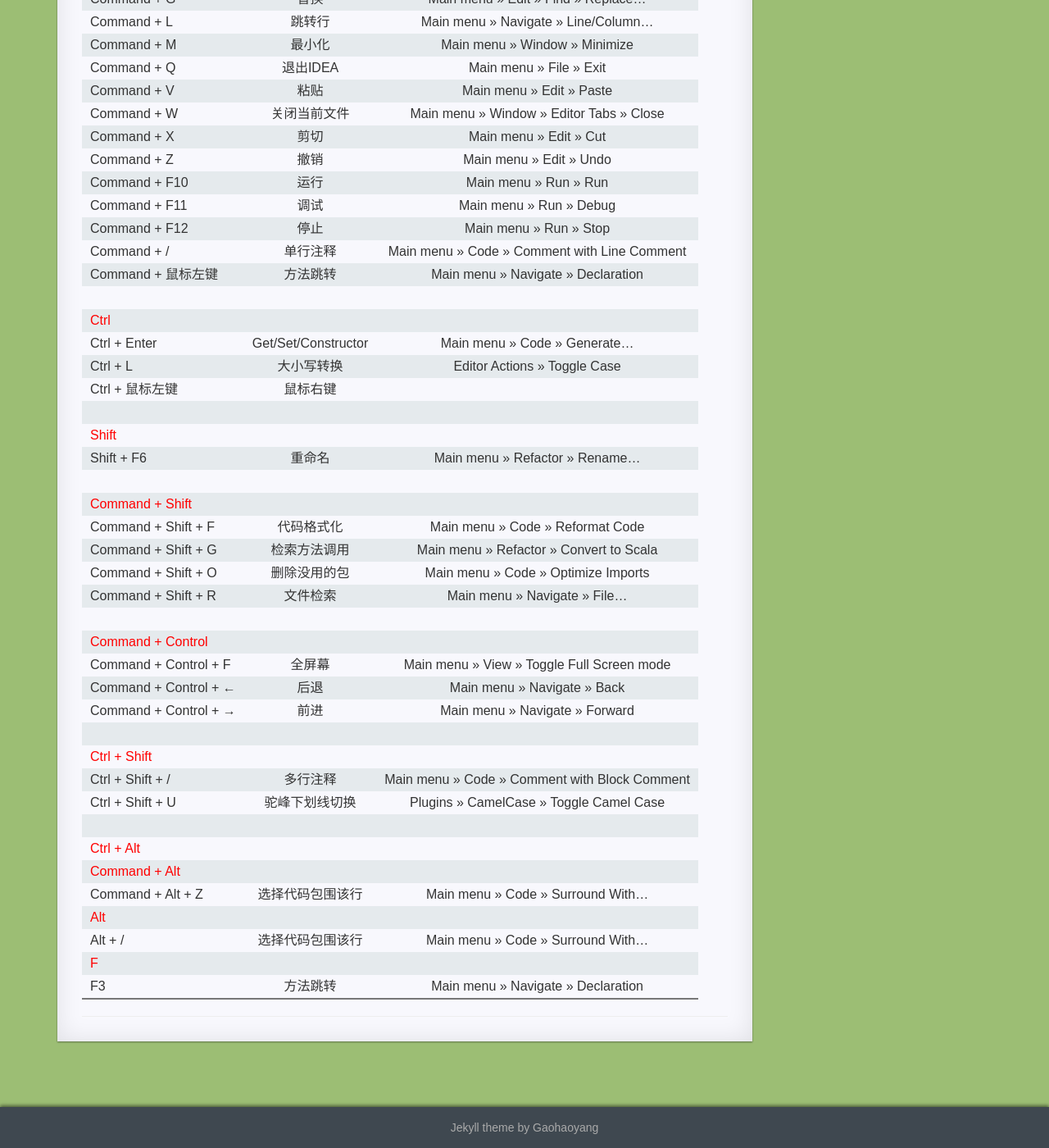
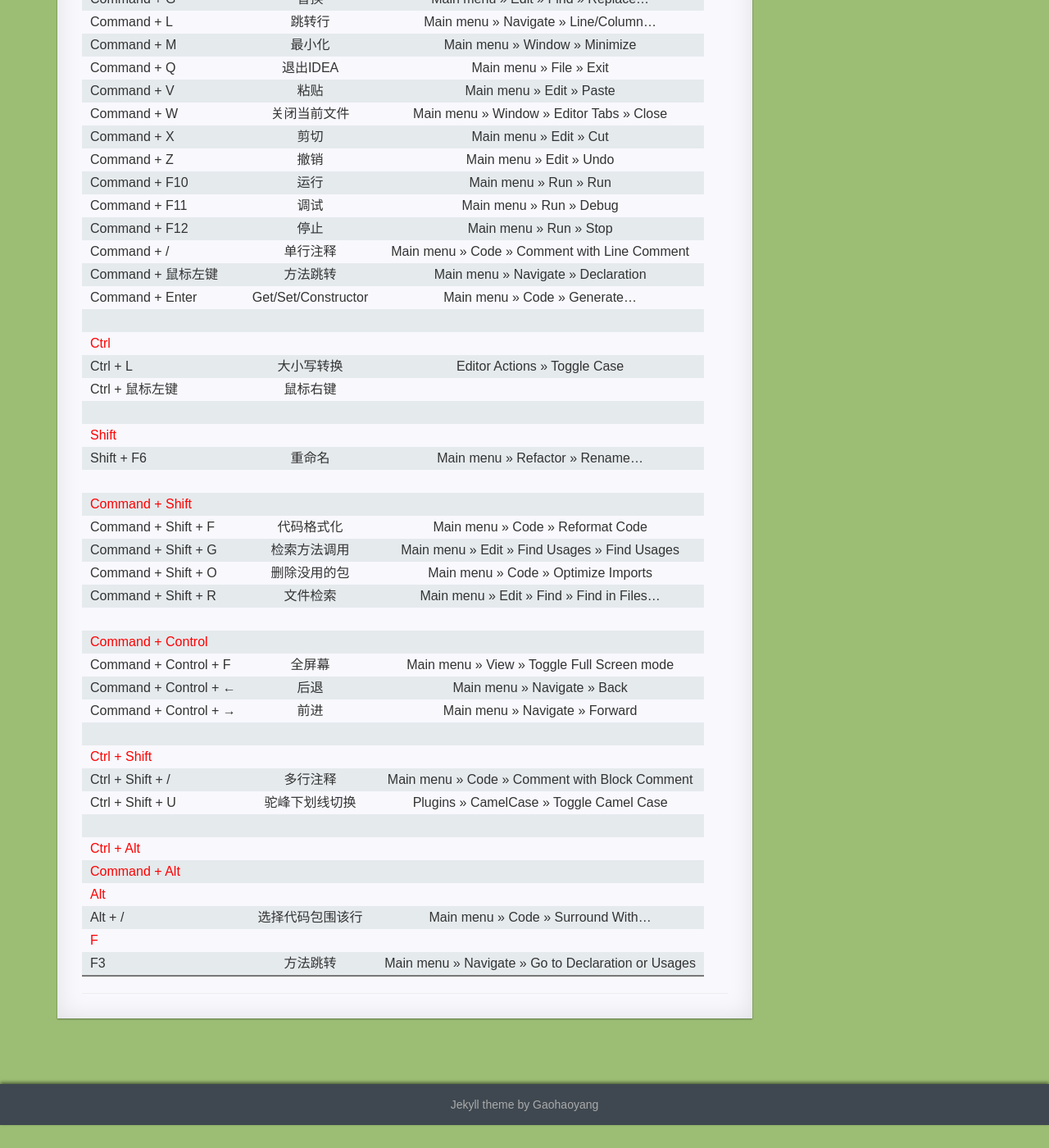
Before and after one commit to linyongchao/linyongchao.github.io, a Jekyll site: the page built from _posts/2017/2017-11-15-idea.md, in a window 1280 px wide and 1400 px high, scrolled down 2520 px. Shown: the whole window at 82% size. Built offline with Jekyll 4.4.1, drawn with Linux system fonts in a browser that asks for light colours; comment, search, counter and statistics services are not loaded; after the commit the page ends 3892 px from its top, so only the background shows below that; some of the changed text lies outside the part shown.

Commit message:
update:修改了idea的部分快捷键

```diff
--- a/_posts/2017/2017-11-15-idea.md
+++ b/_posts/2017/2017-11-15-idea.md
@@ -96,7 +96,7 @@
 | Command + A	|	全选 |Main menu >> Edit >> Select All|
 | Command + B	|	构建 |Main menu >> Build >> Build Project|
 | Command + C	|	复制行 |Main menu >> Edit >> Copy|
-| Command + D	|	删除行 |Main menu >> View >> Compare Files|
+| Command + D	|	删除行 |Editor Actions >> Delete Line|
 | Command + E	|	最近打开的文件 |Version Control Systems >> Commit Message History|
 | Command + F	|	查找 |Main menu >> Edit >> Find >> Find...|
 | Command + G|	替换 |Main menu >> Edit >> Find >> Replace...|
@@ -112,9 +112,9 @@
 | Command + F12	|	停止 |Main menu >> Run >> Stop|
 | Command + /	|	单行注释 |Main menu >> Code >> Comment with Line Comment|
 | Command + 鼠标左键|	方法跳转 |Main menu >> Navigate >> Declaration|
+| Command + Enter	|	Get/Set/Constructor |Main menu >> Code >> Generate...|
 |	|	|
 |<font color="red">Ctrl</font>|
-| Ctrl + Enter	|	Get/Set/Constructor |Main menu >> Code >> Generate...|
 | Ctrl + L	|	大小写转换 |Editor Actions >> Toggle Case|
 | Ctrl + 鼠标左键	|	鼠标右键 ||
 |	|	|
@@ -123,9 +123,9 @@
 |	|	|
 |<font color="red"> Command + Shift</font>|
 | Command + Shift + F	|	代码格式化 |Main menu >> Code >> Reformat Code|
-| Command + Shift + G	|	检索方法调用 |Main menu >> Refactor >> Convert to Scala|
+| Command + Shift + G	|	检索方法调用 |Main menu >> Edit >> Find Usages >> Find Usages|
 | Command + Shift + O	|	删除没用的包 |Main menu >> Code >> Optimize Imports|
-| Command + Shift + R	|	文件检索 |Main menu >> Navigate >> File...|
+| Command + Shift + R	|	文件检索 |Main menu >> Edit >> Find >> Find in Files...|
 |	|	|
 |<font color="red"> Command + Control </font>|
 | Command + Control + F	|	全屏幕 |Main menu >> View >> Toggle Full Screen mode|
@@ -138,8 +138,7 @@
 |	|	|
 |<font color="red">Ctrl + Alt</font>|
 |<font color="red">Command + Alt</font>|
-| Command + Alt + Z|   选择代码包围该行  |Main menu >> Code >> Surround With…|
 |<font color="red">Alt</font>|
 | Alt + /|   选择代码包围该行  |Main menu >> Code >> Surround With…|
 |<font color="red">F</font>|
-| F3|	方法跳转 |Main menu >> Navigate >> Declaration|
+| F3|	方法跳转 |Main menu >> Navigate >> Go to Declaration or Usages|
```
